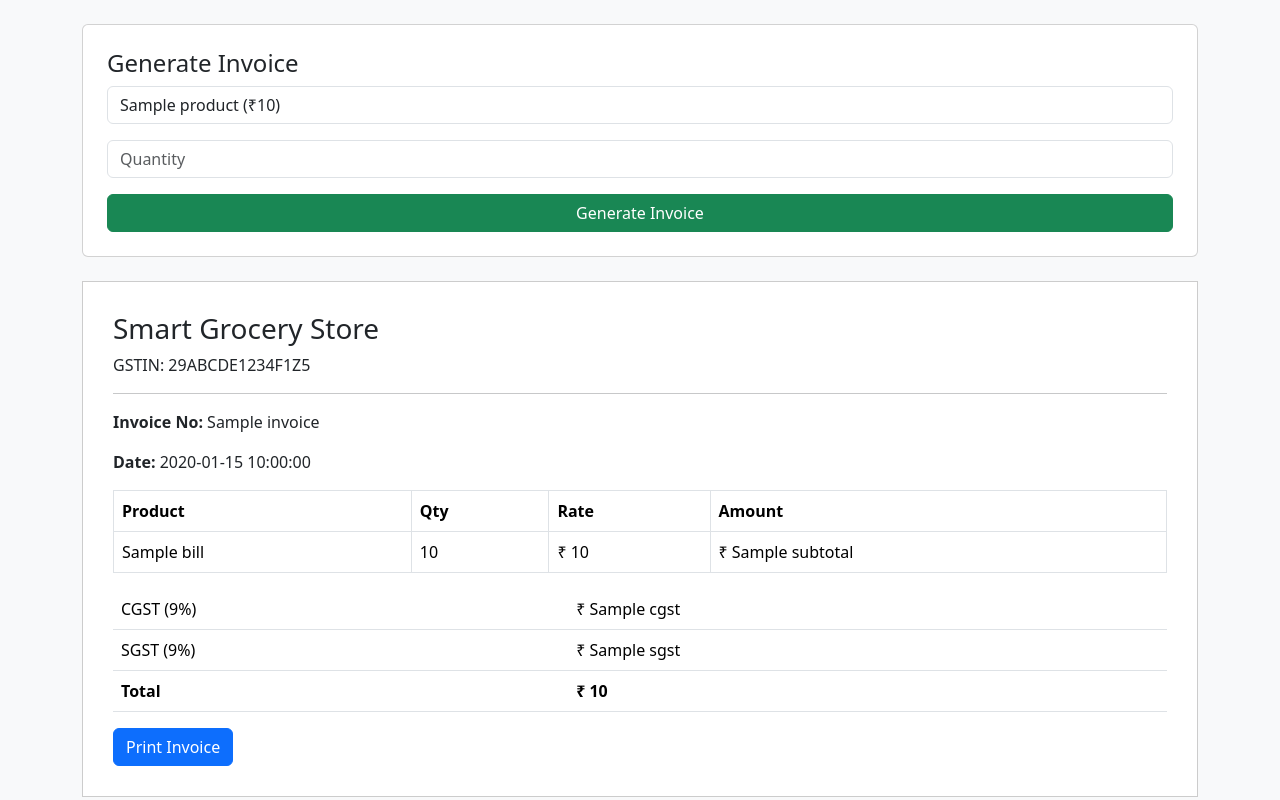
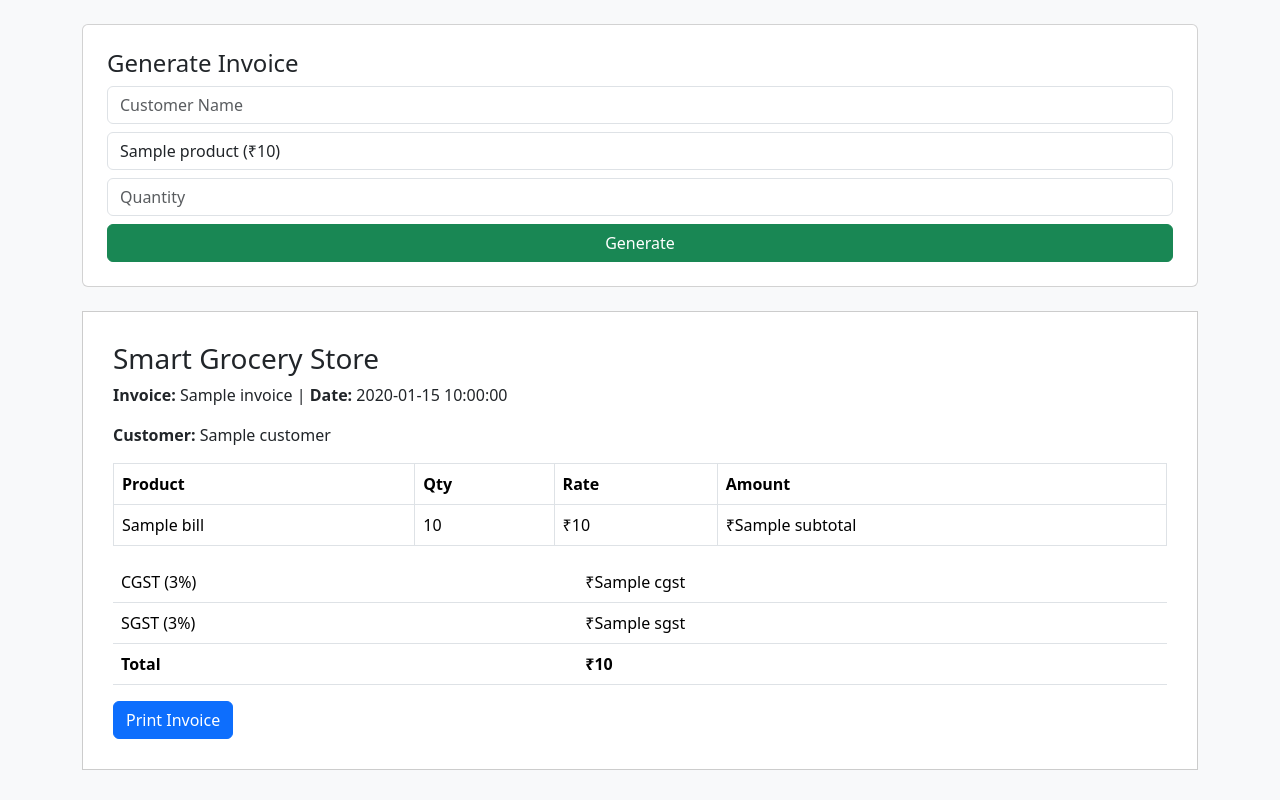
Before and after one commit to Mukesh2731/smart-grocery-system, a Flask app: template templates/billing.html in a window 1280 px wide. Run offline with Flask 3, Linux system fonts and the light colour scheme; the template is opened without the code that fills it: most values are stand-ins (such as "Sample title", 1, 10 or a date in 2020).

Commit message:
Update billing.html

```diff
--- a/templates/billing.html
+++ b/templates/billing.html
@@ -2,75 +2,56 @@
 <html>
 <head>
 <title>Invoice</title>
-
 <link href="https://cdn.jsdelivr.net/npm/bootstrap@5.3.2/dist/css/bootstrap.min.css" rel="stylesheet">
-
 <style>
-@media print {
-  .no-print { display:none; }
-}
-.invoice-box {
-  background:white;
-  padding:30px;
-  border:1px solid #ccc;
-}
+@media print { .no-print { display:none } }
+.invoice { background:white; padding:30px; border:1px solid #ccc }
 </style>
 </head>
-
 <body class="bg-light">
 
 <div class="container mt-4">
 
-<form method="post" class="card p-4 mb-4 no-print">
+<form method="post" class="card p-4 no-print">
 <h4>Generate Invoice</h4>
+<input class="form-control mb-2" name="customer" placeholder="Customer Name" required>
 
-  <select class="form-control mb-3" name="product_id">
+<select class="form-control mb-2" name="product_id">
 {% for p in products %}
 <option value="{{ p.id }}">{{ p.name }} (₹{{ p.price }})</option>
 {% endfor %}
 </select>
 
-  <input class="form-control mb-3" name="qty" placeholder="Quantity" required>
-  <button class="btn btn-success">Generate Invoice</button>
+<input class="form-control mb-2" name="qty" placeholder="Quantity" required>
+<button class="btn btn-success">Generate</button>
 </form>
 
 {% if bill %}
-<div class="invoice-box">
+<div class="invoice mt-4">
 <h3>Smart Grocery Store</h3>
-  <p>GSTIN: 29ABCDE1234F1Z5</p>
-  <hr>
-
-  <p><strong>Invoice No:</strong> {{ bill.invoice }}</p>
-  <p><strong>Date:</strong> {{ bill.date }}</p>
+<p><b>Invoice:</b> {{ bill.invoice }} | <b>Date:</b> {{ bill.date }}</p>
+<p><b>Customer:</b> {{ bill.customer }}</p>
 
 <table class="table table-bordered mt-3">
-    <tr>
-      <th>Product</th>
-      <th>Qty</th>
-      <th>Rate</th>
-      <th>Amount</th>
-    </tr>
+<tr><th>Product</th><th>Qty</th><th>Rate</th><th>Amount</th></tr>
 <tr>
 <td>{{ bill.name }}</td>
 <td>{{ bill.qty }}</td>
-      <td>₹ {{ bill.price }}</td>
-      <td>₹ {{ bill.subtotal }}</td>
+<td>₹{{ bill.price }}</td>
+<td>₹{{ bill.subtotal }}</td>
 </tr>
 </table>
 
 <table class="table">
-    <tr><td>CGST (9%)</td><td>₹ {{ bill.cgst }}</td></tr>
-    <tr><td>SGST (9%)</td><td>₹ {{ bill.sgst }}</td></tr>
-    <tr class="fw-bold"><td>Total</td><td>₹ {{ bill.total }}</td></tr>
+<tr><td>CGST (3%)</td><td>₹{{ bill.cgst }}</td></tr>
+<tr><td>SGST (3%)</td><td>₹{{ bill.sgst }}</td></tr>
+<tr class="fw-bold"><td>Total</td><td>₹{{ bill.total }}</td></tr>
 </table>
 
-  <button onclick="window.print()" class="btn btn-primary no-print">
-    Print Invoice
-  </button>
+<button onclick="window.print()" class="btn btn-primary no-print">Print Invoice</button>
 </div>
 {% endif %}
 
 </div>
-
 </body>
 </html>
```
Lines whose indentation alone changed are shown as unchanged.
